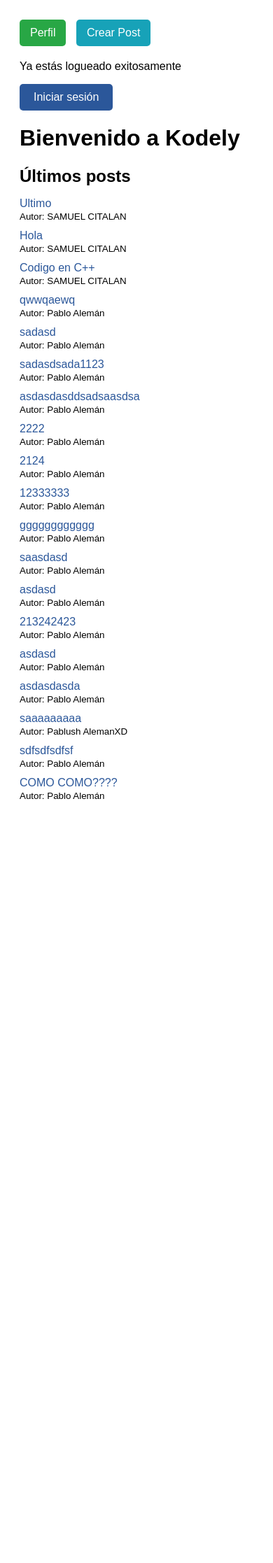
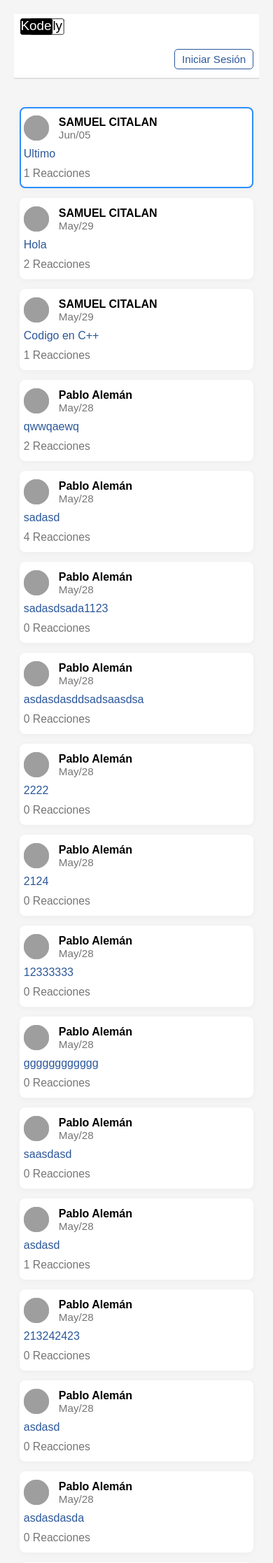
Before and after one commit to paleman2019222/prograwebfinal, a Django app: page / in a window 390 px wide. Shown: the top 2234 px of the page at 70% size. Before the commit the page ends 1142 px from the top, so only its background shows below. Run offline with Django 5.2, Linux system fonts and the light colour scheme; data comes from the database, SQL or seed files in the repository; both versions use the stored data as it was after the commit; some libraries are stand-ins or nearby versions; grey boxes are pictures that could not be loaded.

Commit message:
Commit ultimos

```diff
--- a/kodely/core/static/css/dashboard.css
+++ b/kodely/core/static/css/dashboard.css
@@ -0,0 +1,222 @@
+/* Reset básico */
+body {
+    background: #f5f5f5;
+    font-family: 'Segoe UI', Arial, sans-serif;
+    margin: 0;
+    padding: 0;
+}
+
+/* Header */
+.header {
+    display: flex;
+    align-items: center;
+    justify-content: space-between;
+    background: #fff;
+    padding: 18px 32px;
+    border-bottom: 2px solid #e0e0e0;
+}
+
+
+
+
+.search-bar input[type="text"] {
+    width: 350px;
+    padding: 8px 12px;
+    border: 1px solid #ccc;
+    border-radius: 4px 0 0 4px;
+    outline: none;
+    font-size: 1rem;
+}
+
+.search-bar button {
+    padding: 8px 14px;
+    border: 1px solid #ccc;
+    border-left: none;
+    background: #fff;
+    border-radius: 0 4px 4px 0;
+    cursor: pointer;
+}
+
+.header-actions {
+    display: flex;
+    align-items: center;
+    gap: 10px;
+}
+
+.btn-login,
+.btn-signup {
+    padding: 7px 18px;
+    border-radius: 5px;
+    border: 1.5px solid #2b579a;
+    background: #fff;
+    color: #2b579a;
+    font-weight: 500;
+    cursor: pointer;
+    transition: background 0.2s, color 0.2s;
+}
+
+.btn-login:hover,
+.btn-signup:hover {
+    background: #2b579a;
+    color: #fff;
+}
+
+/* Posts List */
+.posts-container {
+    max-width: 900px;
+    margin: 40px auto 0 auto;
+    display: flex;
+    flex-direction: column;
+    gap: 24px;
+}
+
+/* Post Card */
+.post-card {
+    background: #fff;
+    border-radius: 8px;
+    padding: 28px 32px;
+    box-shadow: 0 2px 8px rgba(44, 62, 80, 0.04);
+    border: 2.5px solid transparent;
+    transition: border 0.2s;
+}
+
+.post-card.featured {
+    border: 2.5px solid #2b8fff;
+}
+
+.post-header {
+    display: flex;
+    align-items: center;
+    margin-bottom: 10px;
+}
+
+.avatar {
+    width: 44px;
+    height: 44px;
+    border-radius: 50%;
+    background: #bdbdbd;
+    margin-right: 14px;
+}
+
+.author-info {
+    display: flex;
+    flex-direction: column;
+}
+
+.author-name {
+    font-weight: 600;
+    font-size: 1.1rem;
+}
+
+.post-date {
+    font-size: 0.95rem;
+    color: #757575;
+}
+
+.post-title {
+    font-size: 1.18rem;
+    font-weight: 500;
+    margin-bottom: 10px;
+    margin-top: 0;
+}
+
+.post-reactions {
+    font-size: 0.98rem;
+    color: #757575;
+    margin-top: 10px;
+}
+
+.logo_kodely {
+    height: 40px;
+    margin-right: 8px;
+}
+
+.user_photo {
+    width: 44px;
+    height: 44px;
+    border-radius: 50%;
+    background: #bdbdbd;
+}
+
+@media screen and (max-width: 768px) {
+    .header {
+        flex-direction: column;
+        align-items: stretch;
+        gap: 10px;
+        padding: 10px 8px;
+    }
+
+    .logo {
+        justify-content: center;
+        margin-bottom: 6px;
+    }
+
+    .search-bar {
+        margin: 0 0 10px 0;
+        width: 100%;
+        justify-content: center;
+    }
+
+    .search-bar input[type="text"] {
+        width: 100%;
+        min-width: 0;
+    }
+
+    .header-actions {
+        align-self: flex-end;
+        justify-content: flex-end;
+        margin-bottom: 6px;
+    }
+
+    .posts-container {
+        padding: 0 2vw;
+        gap: 14px;
+    }
+
+    .post-card {
+        padding: 16px 10px;
+    }
+
+    .user_photo,
+    .avatar {
+        width: 36px;
+        height: 36px;
+    }
+
+    .logo_kodely {
+        height: 24px;
+    }
+}
+
+@media screen and (max-width: 480px) {
+    body {
+        padding: 6px 2vw;
+    }
+
+    .header {
+        padding: 6px 2vw;
+    }
+
+    .search-bar input[type="text"] {
+        font-size: 0.95rem;
+        padding: 6px 8px;
+    }
+
+    .btn-login,
+    .btn-signup {
+        padding: 5px 10px;
+        font-size: 0.95rem;
+    }
+
+    .post-card {
+        padding: 10px 4px;
+    }
+
+    .author-name {
+        font-size: 1rem;
+    }
+
+    .post-title {
+        font-size: 1rem;
+    }
+}
--- a/kodely/core/templates/home.html
+++ b/kodely/core/templates/home.html
@@ -8,67 +8,90 @@
   <script src="https://code.jquery.com/jquery-3.6.0.min.js"></script>
   <script src="https://cdn.jsdelivr.net/npm/sweetalert2@11"></script>
   <link rel="stylesheet" href="{% static 'css/dashboard.css' %}">
-    <style>
-      body { font-family: sans-serif; padding: 20px; }
-      h2 { margin-bottom: 10px; }
-      ul { list-style: none; padding: 0; }
-      li { margin-bottom: 10px; }
-      a { text-decoration: none; color: #2b579a; }
-      a:hover { text-decoration: underline; }
-      .btn-login {
-        display: inline-block;
-          padding: 10px 20px;
-          background-color: #2b579a;
-          color: white;
-          border: none;
-          border-radius: 5px;
-          text-decoration: none;
-          cursor: pointer;
-        }
-        .btn-login:hover {
-          background-color: #20457a;
-        }
-    </style>
+  <meta name="viewport" content="width=device-width, initial-scale=1.0">
 </head>
+
 <body>
 
   <head>
     <title>Home</title>
     <style>
-    body { font-family: sans-serif; padding: 20px; }
-    h2 { margin-bottom: 10px; }
-    ul { list-style: none; padding: 0; }
-    li { margin-bottom: 10px; }
-    a { text-decoration: none; color: #2b579a; }
-    a:hover { text-decoration: underline; }
+      body {
+        font-family: sans-serif;
+        padding: 20px;
+      }
+
+      h2 {
+        margin-bottom: 10px;
+      }
+
+      ul {
+        list-style: none;
+        padding: 0;
+      }
+
+      li {
+        margin-bottom: 10px;
+      }
+
+      a {
+        text-decoration: none;
+        color: #2b579a;
+      }
+
+      a:hover {
+        text-decoration: underline;
+      }
     </style>
   </head>
+
   <body>
-  <div style="margin-bottom: 20px;">
-  <a href="/perfil/" style="display:inline-block; padding:10px 15px; background:#28a745; color:white; border-radius:5px; text-decoration:none; margin-right:10px;">Perfil</a>
-  <a href="/crear-post/" style="display:inline-block; padding:10px 15px; background:#17a2b8; color:white; border-radius:5px; text-decoration:none;">Crear Post</a>
+    <!-- Header -->
+    <div class="header">
+      <div class="logo">
+        <img class="logo_kodely" src="{% static 'img/logo_kodely.svg' %}" alt="Kodely Logo">
+      </div>
+      <div class="header-actions">
+        {% if request.user.is_authenticated %}
+        <button id="logout-button" class="btn-login">Cerrar sesión</button>
+        {% if request.user.photo_url %}
+        <img class="user_photo" src="{{ request.user.photo_url }}" alt="Foto de perfil" width="100">
+        {% endif %}
+        {% else %}
+        <a href="{% url 'login_page' %}" class="btn-login">Iniciar Sesión</a>
+
+        {% endif %}
+      </div>
     </div>
 
-  <p>Ya estás logueado exitosamente</p>
+    <!-- Posts -->
+    <div class="posts-container">
+      {% for post in posts %}
+      <div class="post-card {% if forloop.first %}featured{% endif %}">
+        <div class="post-header">
+          <div class="avatar">
+            {% if post.author.photo_url %}
+            <img src="{{ post.author.photo_url }}" alt="Avatar de {{ post.author.name }}" class="user_photo">
+            {% endif %}
+          </div>
+          <div class="author-info">
+            <span class="author-name">{{ post.author.name }}</span>
+            <span class="post-date">{{ post.created_at|date:"M/d" }}</span>
+          </div>
+        </div>
+        <div class="post-title">
+          <a href="{% url 'ver_post' post.id %}">{{ post.title }}</a>
+        </div>
+        <div class="post-reactions">
+          {{ post.reactions.count }} Reacciones
+        </div>
+      </div>
+      {% empty %}
+      <div class="post-card">
+        <div class="post-title">No hay posts aún.</div>
+      </div>
+      {% endfor %}
+    </div>
+  </body>
 
-    {% if request.user.is_authenticated %}
-    <button id="logout-button" class="btn btn-login">Cerrar sesión</button><br>
-    <span>Bienvenido, {{ request.user.name }}</span>
-    {% else %}
-    <a href="{% url 'login_page' %}" class="btn btn-login">Iniciar sesión</a>
-    {% endif %}
-    <h1>Bienvenido a Kodely</h1>
-
-    <h2>Últimos posts</h2>
-    <ul>
-      {% for post in posts %}
-      <li>
-        <a href="{% url 'ver_post' post.id %}">{{ post.title }}</a><br>
-        <small>Autor: {{ post.author.name }}</small>
-      </li>
-      {% empty %}
-      <p>No hay posts aún.</p>
-      {% endfor %}
-    </ul>
-  </body>
 </html>
```
Also changed, not shown: kodely/core/static/css/ver_post.css (added, +144 -0 lines), kodely/core/templates/ver_post.html (+47 -12 lines), kodely/core/static/css/postdetails.css (deleted), kodely/core/static/img/LogoKodely.svg (added), kodely/core/static/img/logo_kodely.svg (added), kodely/core/templates/post_details.html (deleted), kodely/db.sqlite3. Lines whose indentation alone changed are shown as unchanged.
